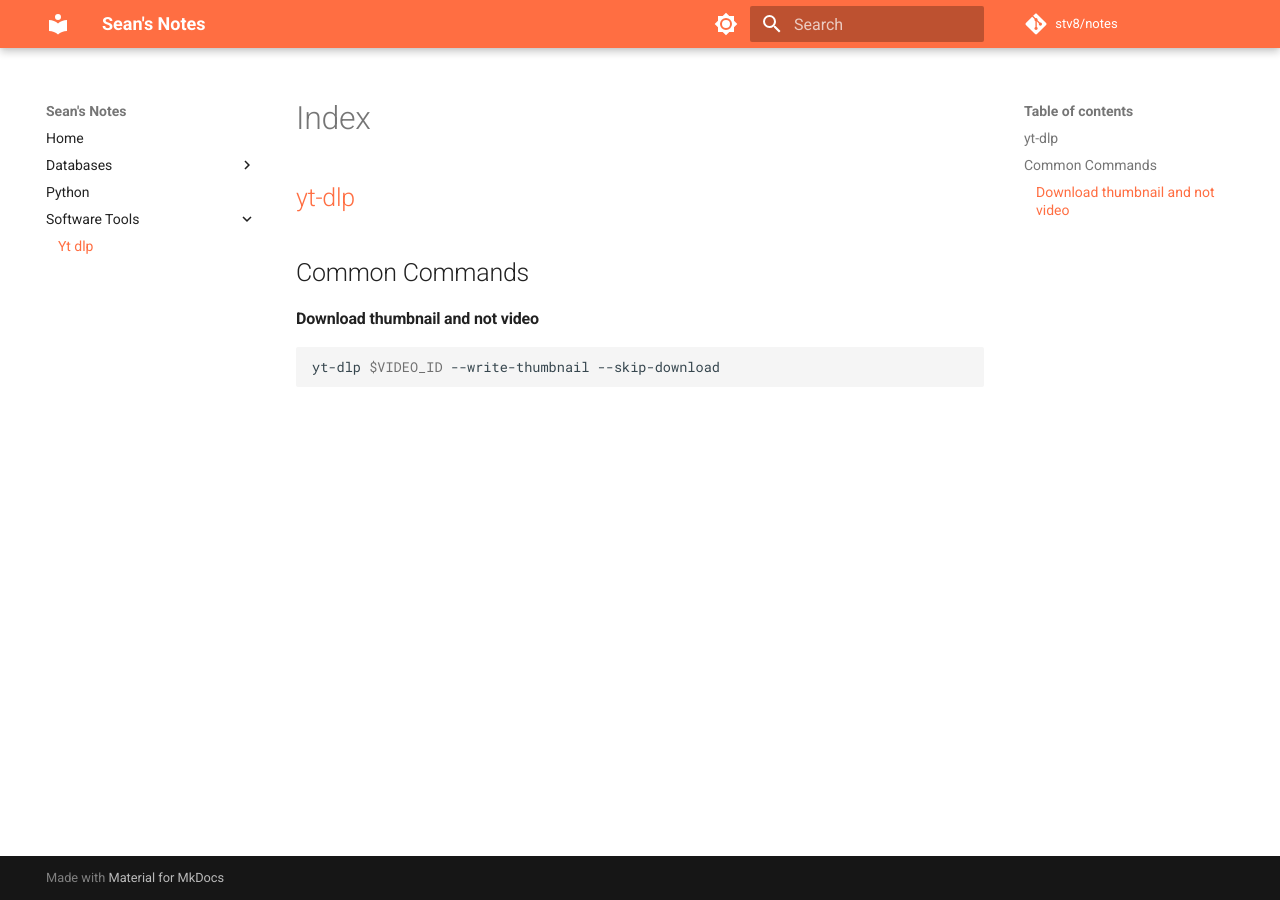
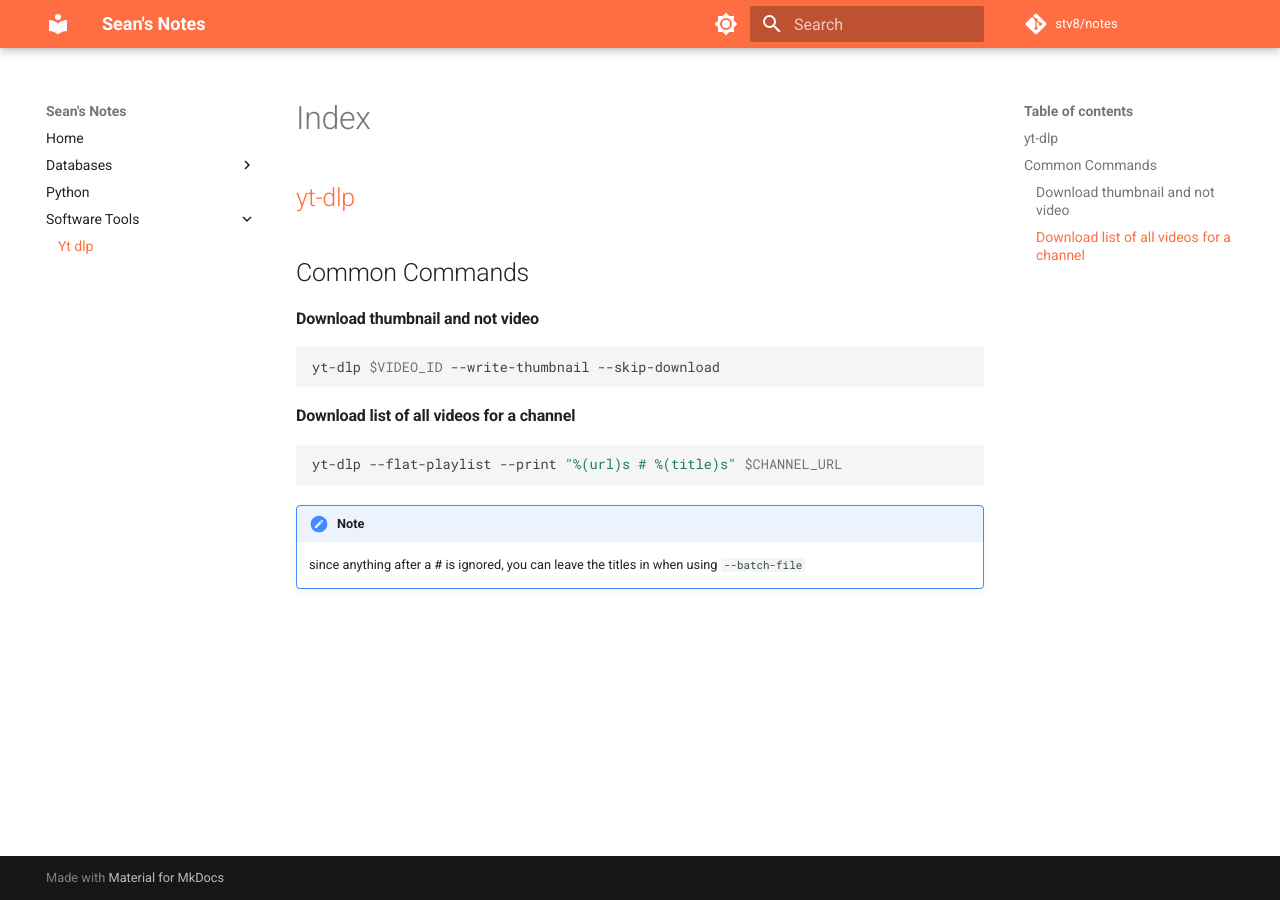
Before and after one commit to stv8/notes, an MkDocs documentation site: the page built from docs/Software Tools/yt-dlp/index.md, in a window 1280 px wide. Built offline with MkDocs 1.6.1 and Material for MkDocs 9.7.7, drawn with Linux system fonts in a browser that asks for light colours; comment, search, counter and statistics services are not loaded.

Commit message:
yt-dlp update

````diff
--- a/docs/Software Tools/yt-dlp/index.md
+++ b/docs/Software Tools/yt-dlp/index.md
@@ -6,3 +6,11 @@
 ```shell
 yt-dlp $VIDEO_ID --write-thumbnail --skip-download
 ```
+
+#### Download list of all videos for a channel
+```shell
+yt-dlp --flat-playlist --print "%(url)s # %(title)s" $CHANNEL_URL
+```
+
+!!! note
+    since anything after a # is ignored, you can leave the titles in when using `--batch-file`
--- a/mkdocs.yml
+++ b/mkdocs.yml
@@ -35,3 +35,5 @@ markdown_extensions:
   - pymdownx.superfences
   - attr_list
   - md_in_html
+  - admonition
+  - pymdownx.details
````
